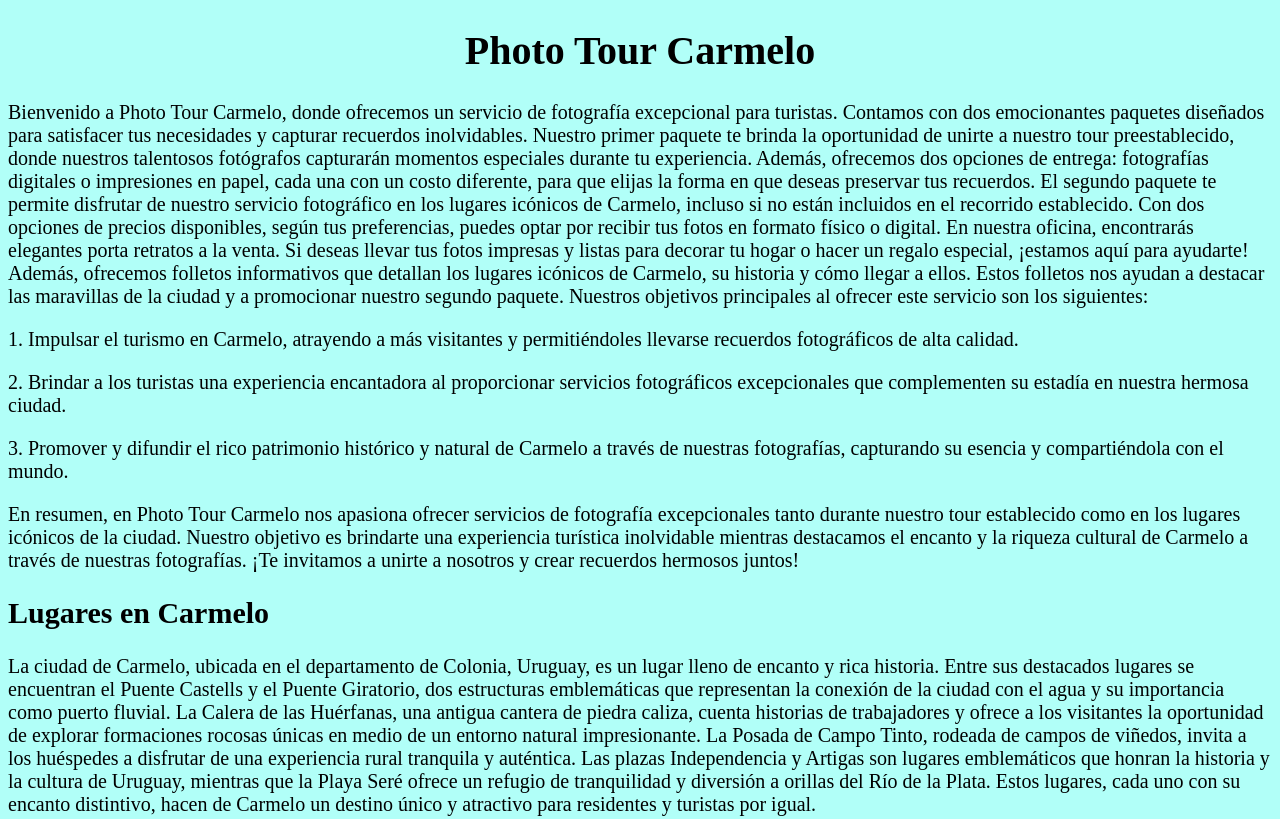
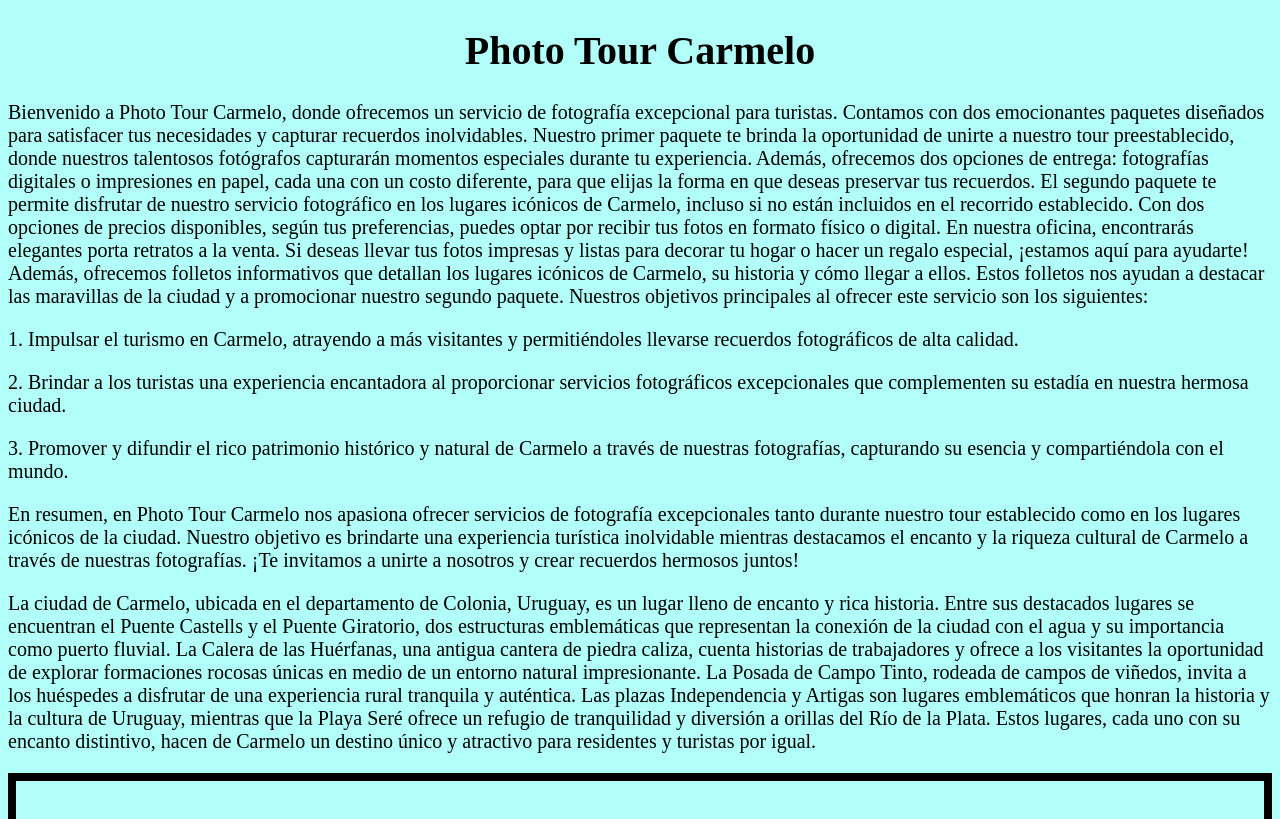
Before and after one commit to PhotoTourCarmelo/CarmeloPage, a plain HTML site: page index.html in a window 1280 px wide. Shown: the top 819 px of the page. Drawn offline with Linux system fonts and the light colour scheme.

Commit message:
Update index.html

```diff
--- a/index.html
+++ b/index.html
@@ -46,7 +46,7 @@
 </p>3. Promover y difundir el rico patrimonio histórico y natural de Carmelo a través de nuestras fotografías, capturando su esencia y compartiéndola con el mundo. </p>
 
     En resumen, en Photo Tour Carmelo nos apasiona ofrecer servicios de fotografía excepcionales tanto durante nuestro tour establecido como en los lugares icónicos de la ciudad. Nuestro objetivo es brindarte una experiencia turística inolvidable mientras destacamos el encanto y la riqueza cultural de Carmelo a través de nuestras fotografías. ¡Te invitamos a unirte a nosotros y crear recuerdos hermosos juntos!</p>
-    <h2>Lugares en Carmelo</h2>
+    <title>Photo Tour Carmelo</title>
   <p>La ciudad de Carmelo, ubicada en el departamento de Colonia, Uruguay, es un lugar lleno de encanto y rica historia. Entre sus destacados lugares se encuentran el Puente Castells y el Puente Giratorio, dos estructuras emblemáticas que representan la conexión de la ciudad con el agua y su importancia como puerto fluvial. La Calera de las Huérfanas, una antigua cantera de piedra caliza, cuenta historias de trabajadores y ofrece a los visitantes la oportunidad de explorar formaciones rocosas únicas en medio de un entorno natural impresionante.
     La Posada de Campo Tinto, rodeada de campos de viñedos, invita a los huéspedes a disfrutar de una experiencia rural tranquila y auténtica. Las plazas Independencia y Artigas son lugares emblemáticos que honran la historia y la cultura de Uruguay, mientras que la Playa Seré ofrece un refugio de tranquilidad y diversión a orillas del Río de la Plata. Estos lugares, cada uno con su encanto distintivo, hacen de Carmelo un destino único y atractivo para residentes y turistas por igual.
 
```
